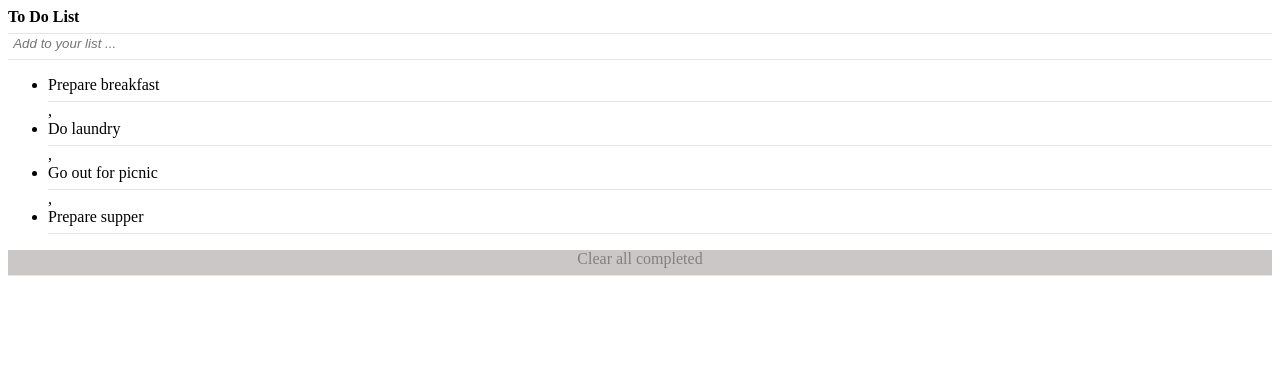
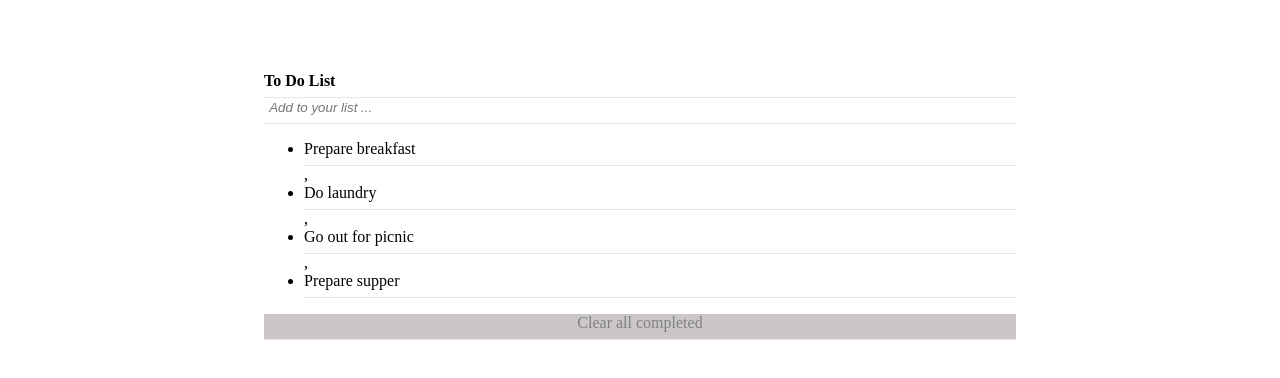
Before and after one commit to collins-kiprotich/To-Do-List, a website with bundled scripts: page src/index.html in a window 1280 px wide. Built offline with nearby package versions, Linux system fonts and the light colour scheme.

Commit message:
updated styles file

```diff
--- a/src/style.css
+++ b/src/style.css
@@ -1,3 +1,6 @@
+body {
+  padding: 5% 20%;
+}
 
 #todo {
   background-color: white;
```
